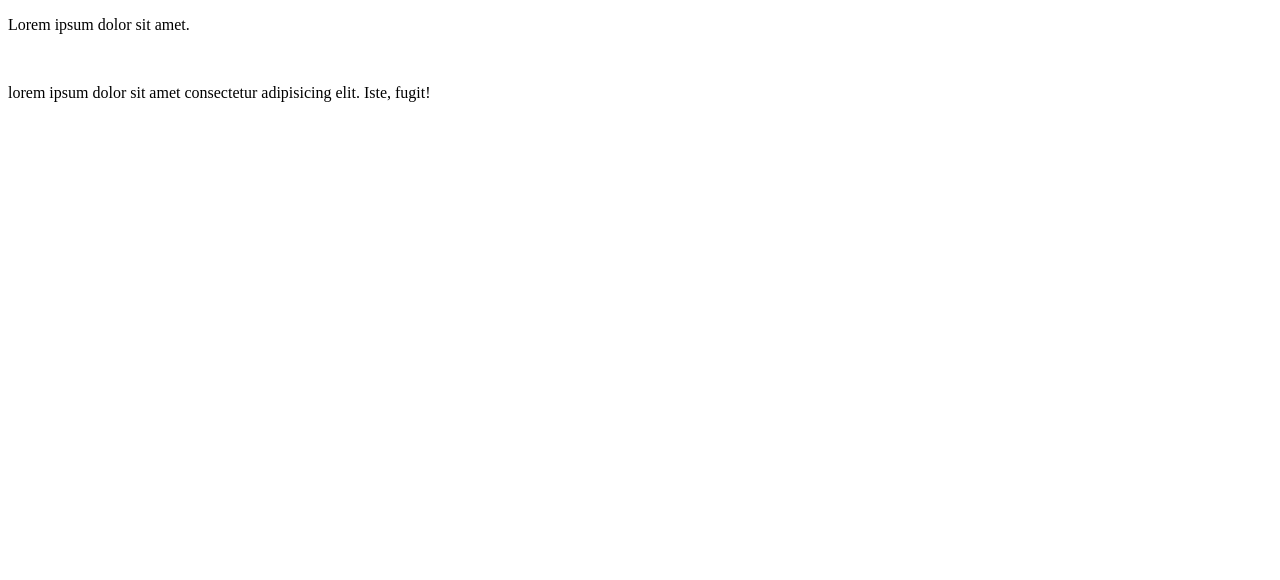
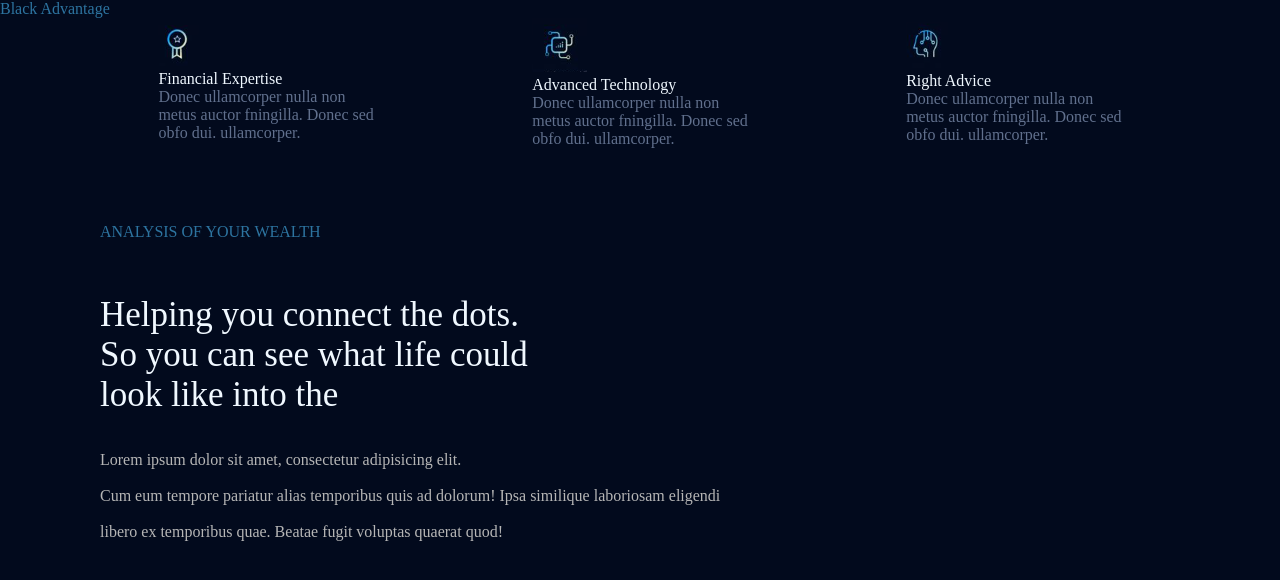
Before and after one commit to Denis999777/lesson-3, a plain HTML site: page index.html in a window 1280 px wide. Drawn offline with Linux system fonts and the light colour scheme.

Commit message:
new file:   image/21a9bd1e30a9c336f17fdb1a74d987d2.jpg 	new file:   image/image_Two.png 	new file:   image/image_one.png 	new file:   image/image_three.png 	modified:   index.html 	modified:   style.css

```diff
--- a/index.html
+++ b/index.html
@@ -3,13 +3,43 @@
 <head>
     <meta charset="UTF-8">
     <meta name="viewport" content="width=device-width, initial-scale=1.0">
+    <link rel="stylesheet" href="style.css">
     <title>Document</title>
 </head>
 <body>
+    <main>
+        <div>
+            <p class="MBlack">Black Advantage</p>
+        </div>
+    <div class="MCart">
+        <div>
+            <img src="image/image_one.png" alt="">
+            <p class="MFinancial">Financial Expertise</p>
+            <p class="Mdonec">Donec ullamcorper nulla non <br> metus auctor fningilla. Donec sed <br> obfo dui. ullamcorper.</p>
+        </div>
+        <div>
+            <img src="image/image_Two.png" alt="">
+            <p class="MAdvanced">Advanced Technology</p>
+            <p class="Mdonec">Donec ullamcorper nulla non <br> metus auctor fningilla. Donec sed <br> obfo dui. ullamcorper.</p>
+        </div>
+        <div>
+            <img src="image/image_three.png" alt="">
+            <p class="MRight">Right Advice</p>
+            <p class="Mdonec">Donec ullamcorper nulla non <br> metus auctor fningilla. Donec sed <br> obfo dui. ullamcorper.</p>
+        </div>
+    </div>
+    <div class="Cart_One">
+        <p class="MANALYSIS">ANALYSIS OF YOUR WEALTH</p>
+
+    <br><br><br>
     <div>
-        <p>Lorem ipsum dolor sit amet.</p>
-        <br>
-        <p>lorem ipsum dolor sit amet consectetur adipisicing elit. Iste, fugit!</p>
+        <p class="MHelping">Helping you connect the dots. <br> So you can see what life could <br> look like into the </p>
     </div>
+    <br><br>
+    <div>
+        <p class="MLOrem">Lorem ipsum dolor sit amet, consectetur adipisicing elit. <br><br> Cum eum tempore pariatur alias temporibus quis ad dolorum! Ipsa similique laboriosam eligendi <br><br> libero ex temporibus quae. Beatae fugit voluptas quaerat quod!</p>
+    </div>
+    </div>
+    </main>
 </body>
 </html>
--- a/style.css
+++ b/style.css
@@ -0,0 +1,42 @@
+*{
+    margin: 0;
+    padding: 0;
+}
+main{
+    height: 100vh;
+    background-color: #020a1d;
+}
+.MFinancial{
+    color: aliceblue;
+}
+.MAdvanced{
+    color: aliceblue;
+}
+.MRight{
+    color: aliceblue;
+}
+.Mdonec{
+    color: #61708d;
+}
+.MBlack{
+    color: #2d74a0;
+}
+.MCart{
+    display: flex;
+    justify-content: space-evenly;
+    align-items: center;
+}
+.MHelping{
+    color: aliceblue;
+    font-size: 35px;
+}
+.MANALYSIS{
+    color: #2d74a0;
+}
+.MLOrem{
+    color: rgb(182, 182, 182);
+}
+.Cart_One{
+    padding-top: 75px;
+    padding-left: 100px;
+}
```
Also changed, not shown: image/21a9bd1e30a9c336f17fdb1a74d987d2.jpg (added), image/image_Two.png (added), image/image_one.png (added), image/image_three.png (added).
